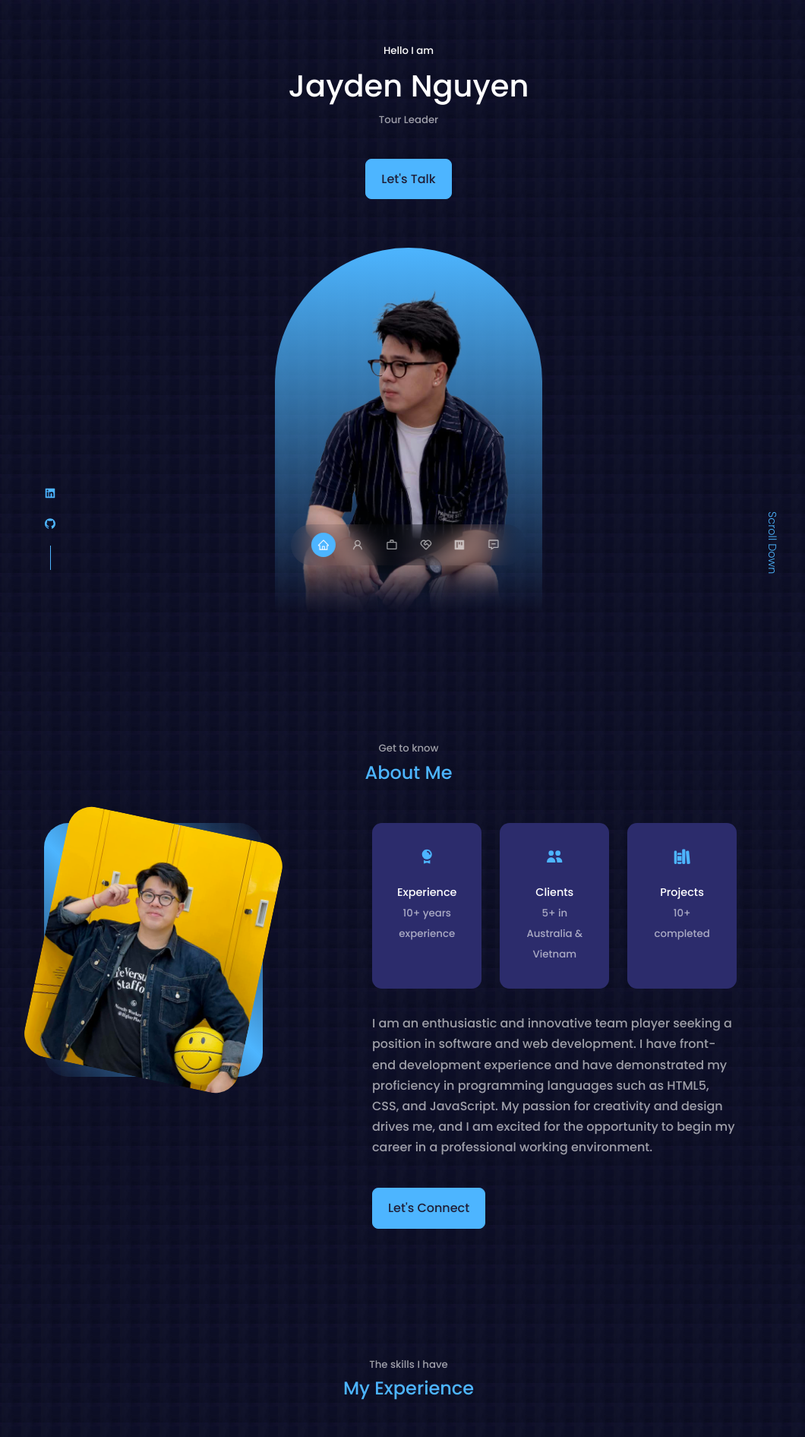
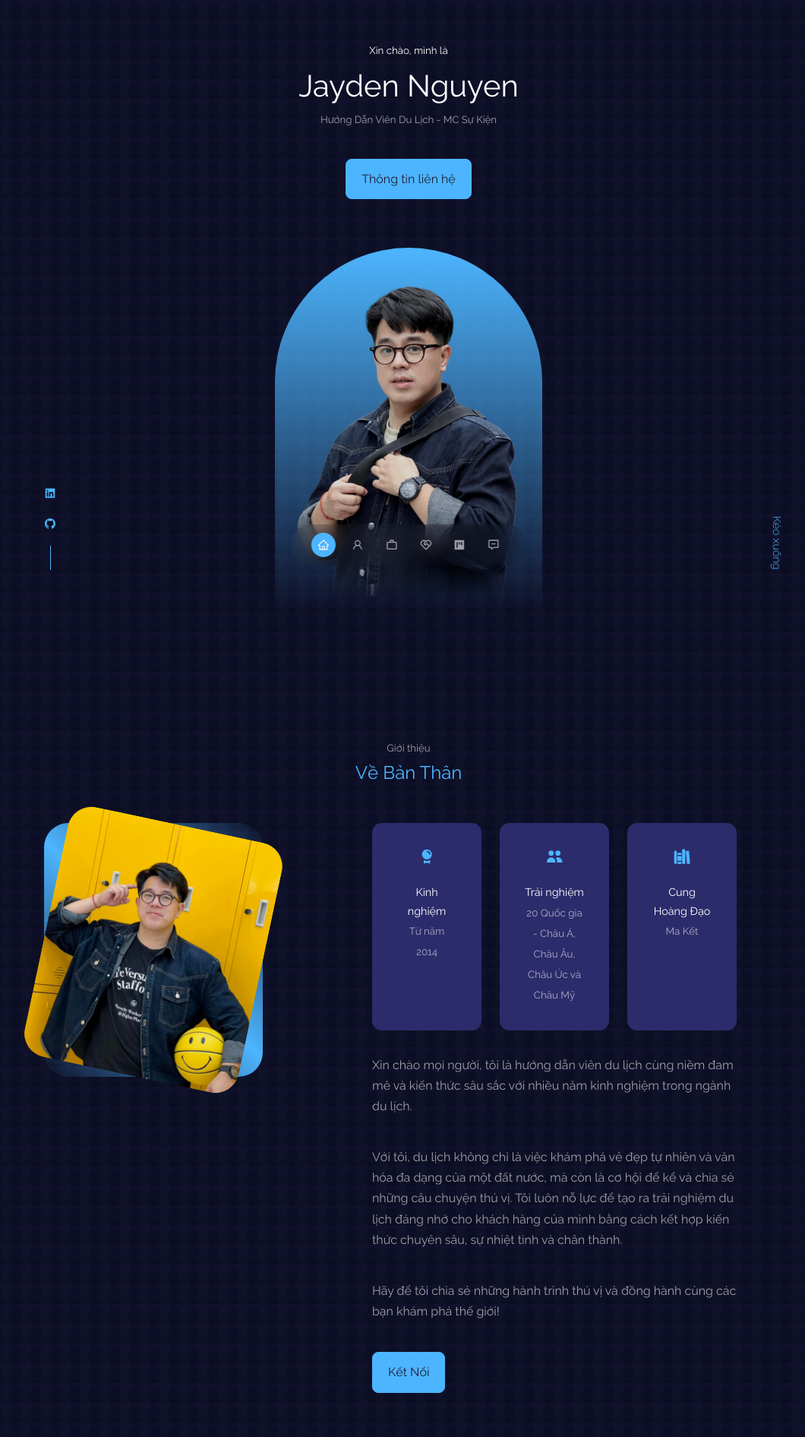
Before and after one commit to aidenndev/web-app-projects, a React (Create React App) app in the folder my-react-portfolio/: page / in a window 1280 px wide. Shown: the top 1891 px of the page at 76% size, without its empty margins (102-1162 px from the left). Built offline with nearby package versions, Linux system fonts and the light colour scheme.

Commit message:
changed main language and content of the pages
- change to Vietnamese language
- change pages content
- remove redundant pages
- add some relevant photos

```diff
--- a/my-react-portfolio/src/App.jsx
+++ b/my-react-portfolio/src/App.jsx
@@ -15,10 +15,7 @@ const App = () => {
       <Header />
       <Nav />
       <About />
-      <Experience />
-      <Services />
       <Portfolio />
-      <Testimonials />
       <Contact />
       <Footer />
     </>
--- a/my-react-portfolio/src/components/about/About.jsx
+++ b/my-react-portfolio/src/components/about/About.jsx
@@ -1,15 +1,15 @@
 import React from 'react'
 import './about.css'
 import ME from '../../assets/me-about.jpg'
-import {BiSolidAward} from 'react-icons/bi'
-import {HiUsers} from 'react-icons/hi'
-import {IoLibrary} from 'react-icons/io5'
+import { BiSolidAward } from 'react-icons/bi'
+import { HiUsers } from 'react-icons/hi'
+import { IoLibrary } from 'react-icons/io5'
 
 const About = () => {
   return (
     <section id='about'>
-      <h5>Get to know</h5>
-      <h2>About Me</h2>
+      <h5>Giới thiệu</h5>
+      <h2>Về Bản Thân</h2>
 
       <div className='container about_container'>
         <div className='about_me'>
@@ -21,27 +21,33 @@ const About = () => {
         <div className="about_content">
           <div className="about_cards">
             <article className='about_card'>
-              <BiSolidAward className='about_icon'/>
-              <h5>Experience</h5>
-              <small>10+ years experience</small>
+              <BiSolidAward className='about_icon' />
+              <h5>Kinh nghiệm</h5>
+              <small>Từ năm 2014</small>
             </article>
             <article className='about_card'>
-              <HiUsers className='about_icon'/>
-              <h5>Clients</h5>
-              <small>5+ in Australia & Vietnam</small>
+              <HiUsers className='about_icon' />
+              <h5>Trải nghiệm</h5>
+              <small>20 Quốc gia - Châu Á, Châu Âu, Châu Úc và Châu Mỹ</small>
             </article>
             <article className='about_card'>
-              <IoLibrary className='about_icon'/>
-              <h5>Projects</h5>
-              <small>10+ completed</small>
+              <IoLibrary className='about_icon' />
+              <h5>Cung Hoàng Đạo</h5>
+              <small>Ma Kết</small>
             </article>
           </div>
 
           <p>
-          I am an enthusiastic and innovative team player seeking a position in software and web development. I have front-end development experience and have demonstrated my proficiency in programming languages such as HTML5, CSS, and JavaScript. My passion for creativity and design drives me, and I am excited for the opportunity to begin my career in a professional working environment.
+            Xin chào mọi người, tôi là hướng dẫn viên du lịch cùng niềm đam mê và kiến thức sâu sắc với nhiều năm kinh nghiệm trong ngành du lịch.
+          </p>
+          <p>
+            Với tôi, du lịch không chỉ là việc khám phá vẻ đẹp tự nhiên và văn hóa đa dạng của một đất nước, mà còn là cơ hội để kể và chia sẻ những câu chuyện thú vị. Tôi luôn nỗ lực để tạo ra trải nghiệm du lịch đáng nhớ cho khách hàng của mình bằng cách kết hợp kiến thức chuyên sâu, sự nhiệt tình và chân thành.
+          </p>
+          <p>
+            Hãy để tôi chia sẻ những hành trình thú vị và đồng hành cùng các bạn khám phá thế giới!
           </p>
 
-          <a href="#contact" className='btn btn-primary'>Let's Connect</a>
+          <a href="#contact" className='btn btn-primary'>Kết Nối</a>
 
 
         </div>
--- a/my-react-portfolio/src/components/contact/Contact.jsx
+++ b/my-react-portfolio/src/components/contact/Contact.jsx
@@ -23,30 +23,30 @@ const Contact = () => {
   return (
     <section id='contact'>
       <h5>Get in touch</h5>
-      <h2>Contact Me</h2>
+      <h2>Thông tin liên hệ</h2>
 
       <div className='container contact_container'>
         <div className="contact_options">
           <article className='contact_option'>
             <AiOutlineMail className='contact_option-icon'/>
             <h4>Email</h4>
-            <h5>aiden.nguyen.dev@gmail.com</h5>
-            <a href="mailto:aiden.nguyen.dev@gmail.com" target='_blank'>Send a message</a>
+            <h5>nguyenngocmanhcuong1701@gmail.com</h5>
+            <a href="mailto:nguyenngocmanhcuong1701@gmail.com" target='_blank'>Send a message</a>
           </article>
 
           <article className='contact_option'>
             <AiOutlineWhatsApp className='contact_option-icon'/>
             <h4>WhatsApp</h4>
-            <h5>+61 414 003 720</h5>
+            <h5>0909 08 1701</h5>
             <a href="http://api.whatsapp.com/send?phone=+61414003720" target='_blank'>Send a message</a>
           </article>
         </div>
 
         <form ref={form} onSubmit={sendEmail}>
-          <input type="text" name='name' placeholder='Your Full Name' required />
-          <input type="email" name="email" placeholder='Your Email' required />
-          <textarea name="message" rows="7" placeholder='Your Message' required></textarea>
-          <button type='submit' className='btn btn-primary'>Send Message</button>
+          <input type="text" name='name' placeholder='Họ và tên' required />
+          <input type="email" name="email" placeholder='Email' required />
+          <textarea name="message" rows="7" placeholder='Tin nhắn' required></textarea>
+          <button type='submit' className='btn btn-primary'>Gửi</button>
         </form>
       </div>
     </section>
--- a/my-react-portfolio/src/components/header/CTA.jsx
+++ b/my-react-portfolio/src/components/header/CTA.jsx
@@ -3,7 +3,7 @@ import React from 'react'
 const CTA = () => {
   return (
     <div className='cta'>
-        <a href="#contact" className='btn btn-primary'>Let's Talk</a>
+        <a href="#contact" className='btn btn-primary'>Thông tin liên hệ</a>
     </div>
   )
 }
--- a/my-react-portfolio/src/components/header/Header.jsx
+++ b/my-react-portfolio/src/components/header/Header.jsx
@@ -8,9 +8,9 @@ const Header = () => {
   return (
     <header>
       <div className="container header_container">
-        <h5>Hello I am</h5>
+        <h5>Xin chào, mình là</h5>
         <h1>Jayden Nguyen</h1>
-        <h5 className='text-light'>Tour Leader</h5>
+        <h5 className='text-light'>Hướng Dẫn Viên Du Lịch - MC Sự Kiện</h5>
         <CTA />
         <HeaderSocials />
 
@@ -18,7 +18,7 @@ const Header = () => {
           <img src={Me} alt="" />
         </div>
 
-        <a href="#contact" className='scroll_down'>Scroll Down</a>
+        <a href="#contact" className='scroll_down'>Kéo xuống</a>
       </div>
 
     </header>
--- a/my-react-portfolio/src/index.css
+++ b/my-react-portfolio/src/index.css
@@ -1,4 +1,5 @@
 @import url('https://fonts.googleapis.com/css2?family=Poppins:wght@300;500;600&display=swap');
+@import url('https://fonts.googleapis.com/css2?family=Kanit:wght@300;400;500;700&family=Merriweather:wght@300;400;700&family=Raleway:wght@300;400;700&family=Roboto:wght@300;500;700&display=swap');
 
 * {
     margin: 0;
@@ -35,7 +36,7 @@ html {
 }
 
 body {
-    font-family: 'Poppins', sans-serif;
+    font-family: 'Raleway', sans-serif;
     background: var(--color-bg);
     color: var(--color-white);
     line-height: 1.7;
```
Also changed, not shown: my-react-portfolio/src/assets/me.png.
